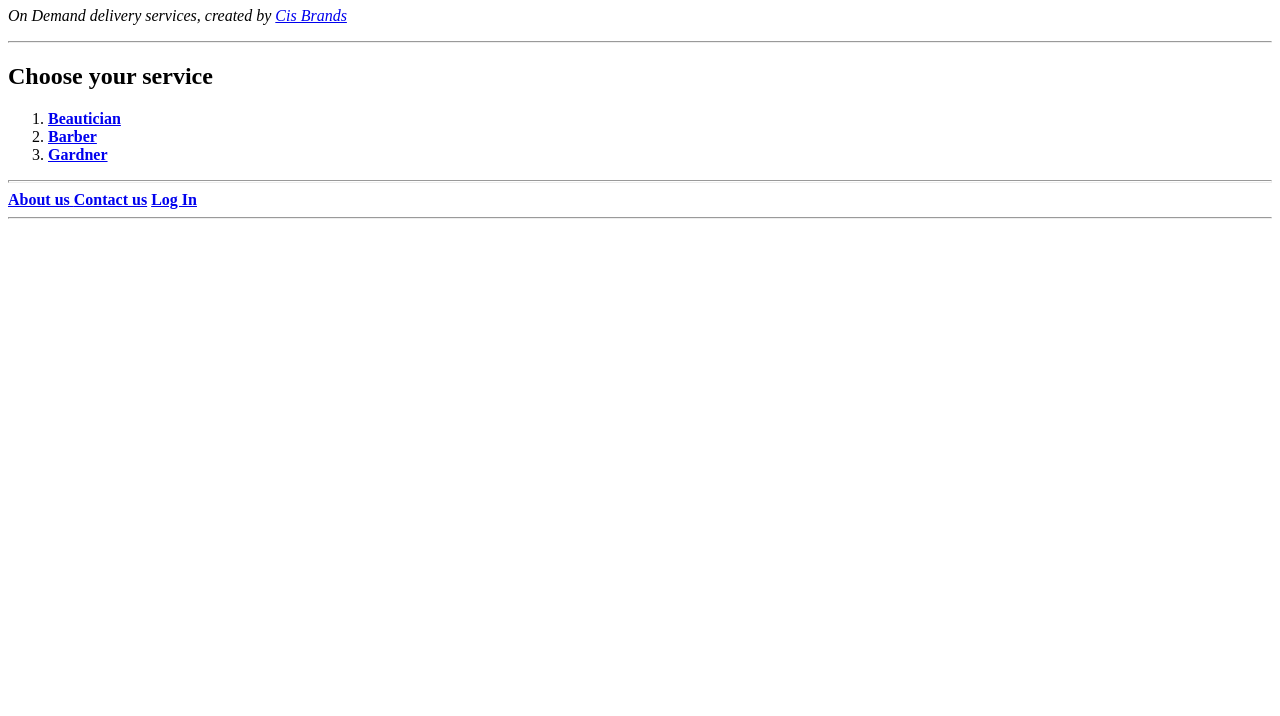
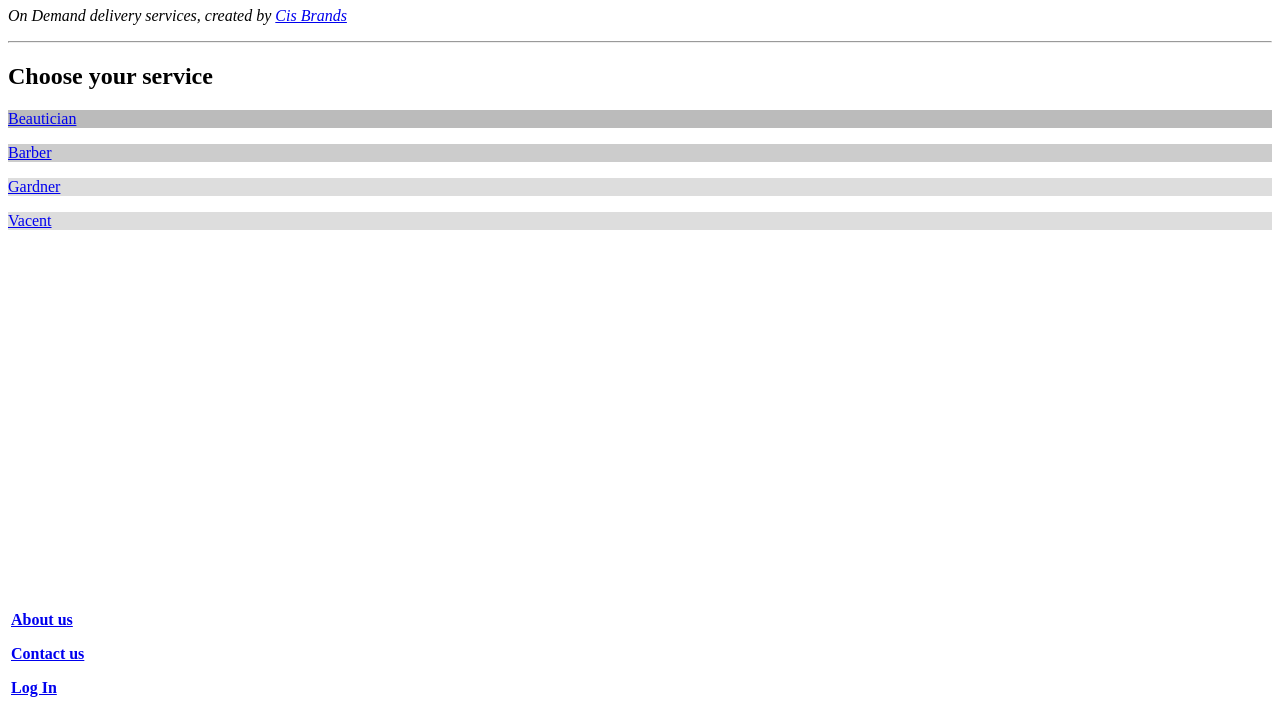
Before and after one commit to SebastianHendricks/ODS, a plain HTML site: page Home.html in a window 1280 px wide. Shown: the part 84-800 px from the top of the page. Drawn offline with Linux system fonts and the light colour scheme.

Commit message:
Add files via upload
New layout and more html and css added

```diff
--- a/Home.html
+++ b/Home.html
@@ -2,7 +2,16 @@
 <html lang="en" dir="ltr">
 
 <head>
-  <!--<link rel ="stylesheet" href="CSS/styles.css" />-->
+  <link rel="stylesheet" href="CSS/styles.css" />
+  <style>
+div.fixed {
+  position: fixed;
+  bottom: 0;
+  right: 3;
+  width: 300px;
+  border: 3px solid #ffffff;
+}
+</style>
 </head>
 <meta charset="utf-8">
 <hr size="3">
@@ -17,8 +26,8 @@
   <p> <em>On Demand delivery services, created by <a href="https://cisbrands.com/">Cis Brands</a></em></p>
   <!--  <p>created by <a href="https://cisbrands.com/">Cis Brands</a></em></p>-->
   <!-- hr is used to add the size of the lines-->
-    <!-- <hr size="3">-->
-    <!-- <h2>About us</h2>-->
+  <!-- <hr size="3">-->
+  <!-- <h2>About us</h2>-->
   <!-- <p>The on-demand delivery market is booming. <br>Online websites and application-based digital platforms are major drivers of behind the rapid growth in the on-demand delivery market.<br>According to Statista, revenue from platform-to-consumer
     delivery is
     expected to witness an annual growth rate (CAGR 2021-2024) of 6.76% </Br>The projected market volume is expected to be US$96,864 million by 2024. <br>Having said that, technology platforms are not the only thrust behind this booming
@@ -41,22 +50,33 @@
   <h2>Choose your service</h2>
   <!----<a href="hobbies.html">my hobbies</a>-->
   <!----<h3>Choose your service</h3>-->
-  <ol>
-    <li><a href="Beautician.html"><strong>Beautician</strong></a></li>
-    <li><a href="Barber.html"><strong>Barber</strong></a></li>
-    <li><a href="Gardner.html"><strong>Gardner</strong></a></li>
-  </ol>
-  <hr size="3">
-  <a href="About us.html"><strong>About us </strong></a></li>
-  <a href="Contact Us.html"><strong>Contact us</strong></a></li>
-  <a href="Login.html"><strong>Log In </strong></a></li>
+  <div class="clearfix">
+    <div class="box" style="background-color:#bbb" href="Beautician">
+      <p><a href="Beautician.html">Beautician</p>
+    </div>
+    <div class="box" style="background-color:#ccc">
+      <p><a href="Barber.html">Barber</a></p>
+    </div>
+    <div class="box" style="background-color:#ddd">
+      <p><a href="Gardner.html">Gardner</a></p></div>
+      <div class="box" style="background-color:#ddd">
+        <p><a href="Vendor Rregistration.html">Vacent</a></p>
+
+    </div>
+  </div>
+
   <!----<<a href="Vendor Registration.html"><strong>Vendor Registration</strong></a></li>-->
 
 
 
   </h3>
-  <hr>
+  <div class="fixed">
+    <p><a href="About us.html"><strong>About us </strong></a></li></p>
+       <p><a href="Contact Us.html"><strong>Contact us</strong></a></li></p>
+     <p><a href="Login.html"><strong>Log In </strong></a></li></p>
+  </div>
+</body>
+</P>
 
-</body>
 
 </html>
```
Also changed, not shown: Barber.html (+1 -0 lines), Beautician.html (+16 -20 lines), Contact Us.html (+1 -0 lines), Gardner.html (+1 -0 lines).
